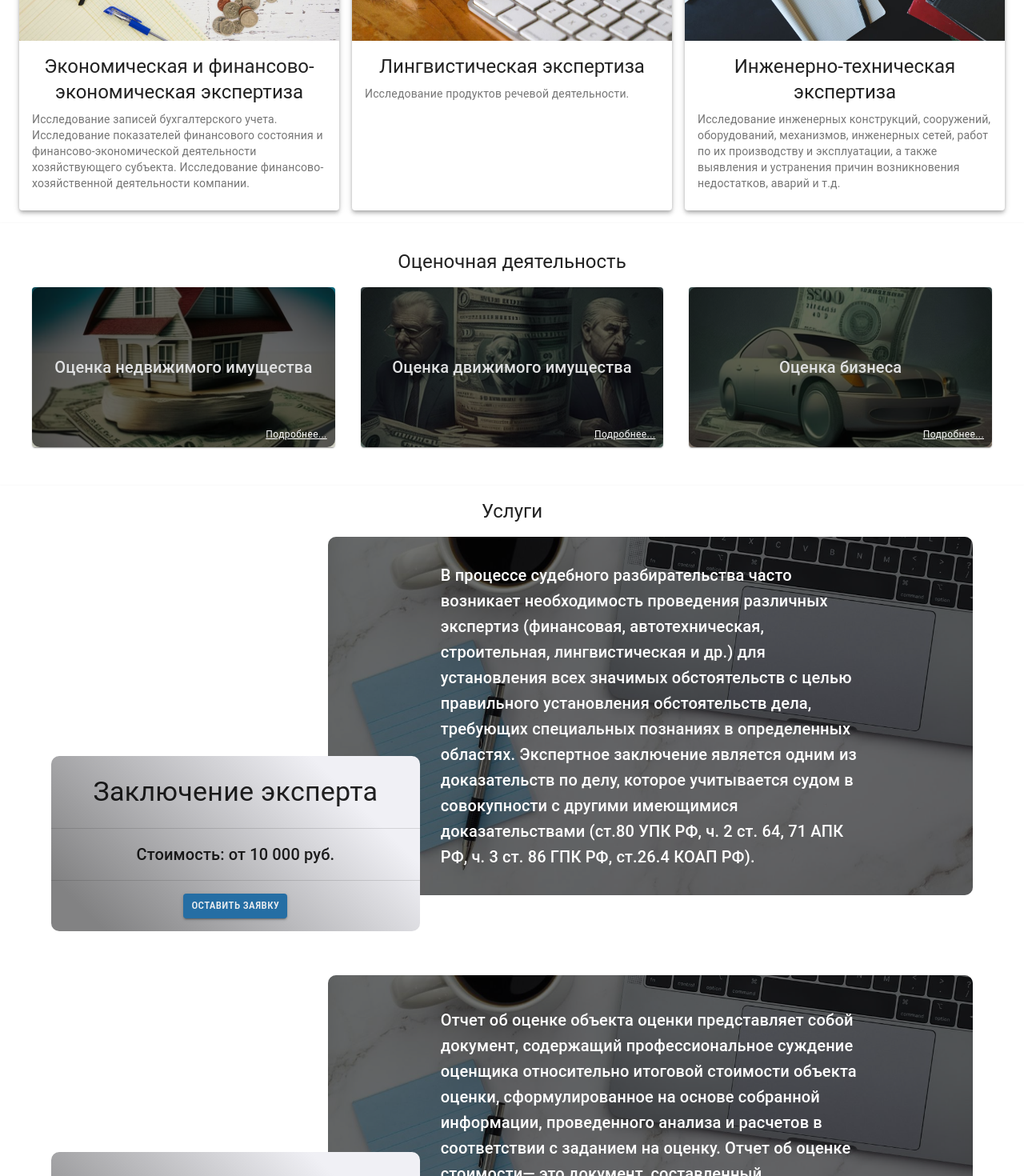
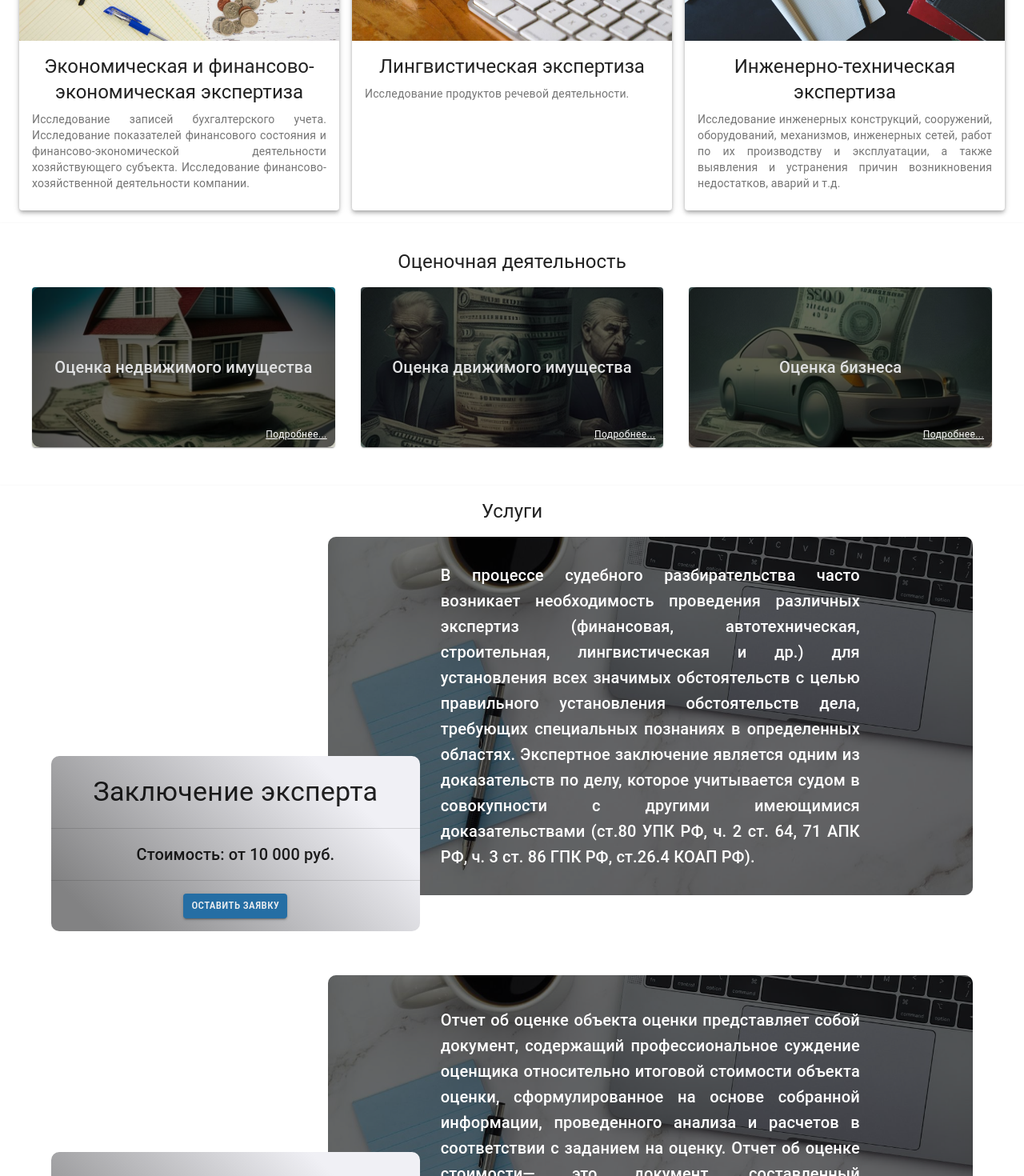
Before and after one commit to avramenkomy/altika, a React (Create React App) app in the folder altika_frontend/: page / in a window 1280 px wide. Shown: the part 2180-3650 px from the top of the page at 80% size. Built offline with nearby package versions, Linux system fonts and the light colour scheme.

Commit message:
WIP: layout content text on width

```diff
--- a/altika_frontend/src/components/expertiseTypes/ExpertiseCard.js
+++ b/altika_frontend/src/components/expertiseTypes/ExpertiseCard.js
@@ -31,7 +31,7 @@ function ExpertiseCard(props) {
         <Typography gutterBottom variant="h5" component="h2" align="center">
           {props.title}
         </Typography>
-        <Typography variant="body2" color="textSecondary" component="p">
+        <Typography variant="body2" color="textSecondary" component="p" style={{ textAlign: 'justify' }}>
           {props.description}
         </Typography>
       </CardContent>
--- a/altika_frontend/src/components/servicesMenu/ServiceAccordion.js
+++ b/altika_frontend/src/components/servicesMenu/ServiceAccordion.js
@@ -91,7 +91,7 @@ function ServicesAccordion({serviceTypes}) {
               backgroundPosition: 'center',
             }}>
               <div className={classes.dark_shadow} />
-              <Typography>
+              <Typography style={{ textAlign: 'justify' }}>
                 {service.description}
               </Typography>
             </AccordionDetails>
--- a/altika_frontend/src/components/servicesMenu/ServiceCard.js
+++ b/altika_frontend/src/components/servicesMenu/ServiceCard.js
@@ -95,7 +95,7 @@ function ServiceCard({title, price, description, url}) {
               }}
             >
               <div className="title__content">
-                <Typography component="p" variant="h6">
+                <Typography component="p" variant="h6" style={{ textAlign: 'justify' }}>
                   {description}
                 </Typography>
               </div>
```
